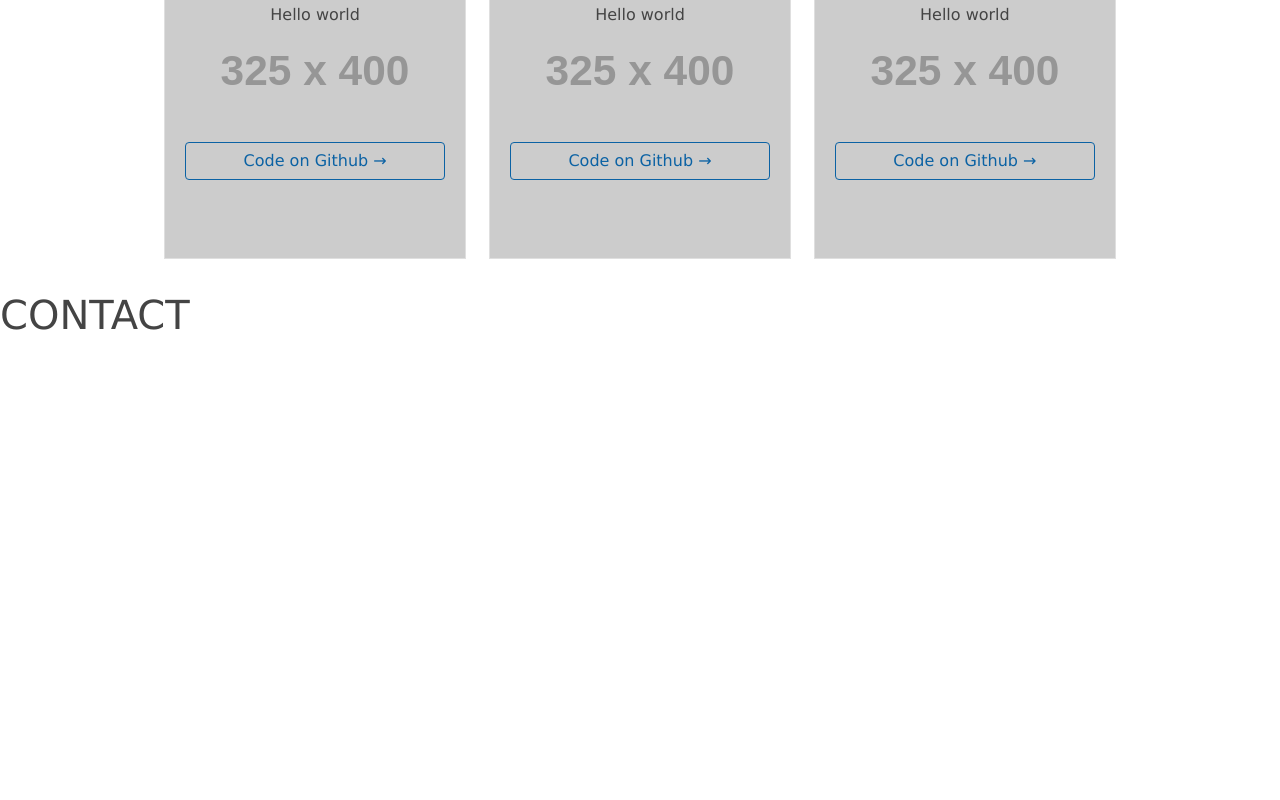
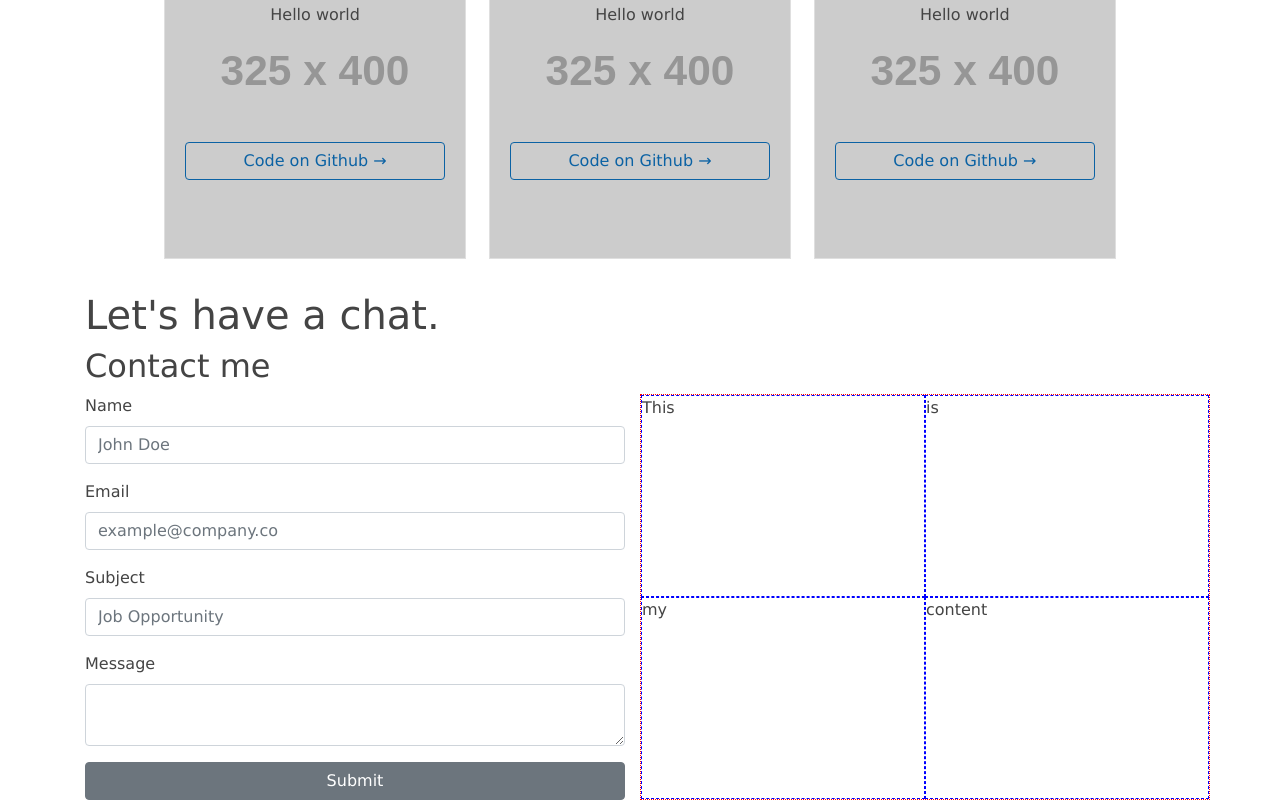
Before and after one commit to drregg6/full-stack-portfolio, a React (Create React App) app in the folder client/: page / in a window 1280 px wide. Shown: the part 1345-2145 px from the top of the page. Before the commit the page ends 1692 px from the top, so only its background shows below. Built offline with nearby package versions, Linux system fonts and the light colour scheme.

Commit message:
form created

```diff
--- a/client/src/components/Contact.js
+++ b/client/src/components/Contact.js
@@ -1,10 +1,72 @@
+/* text color and highlights: the jumbotron color */
+
 import React, { Component } from 'react';
+import {
+    Container,
+    Button,
+    Form,
+    FormGroup,
+    Label,
+    Input,
+    FormText
+} from 'reactstrap';
 
 class Contact extends Component {
     render() {
         return (
             <div className="custom-contact" id="contact">
-                <h1>CONTACT</h1>
+                <Container>
+                    <div className="contact-header">
+                        <h1>Let's have a chat.</h1>
+                        <h2>Contact me</h2>
+                    </div>
+                    <div className="row">
+                        <Form className="col-md-6 col-sm-12">
+                            <FormGroup>
+                                <Label for="formName">Name</Label>
+                                <Input
+                                    type="text"
+                                    name="name"
+                                    id="formName"
+                                    placeholder="John Doe"
+                                />
+                            </FormGroup>
+                            <FormGroup>
+                                <Label for="formEmail">Email</Label>
+                                <Input
+                                    type="email"
+                                    name="email"
+                                    id="formEmail"
+                                    placeholder="example@company.co"
+                                />
+                            </FormGroup>
+                            <FormGroup>
+                                <Label for="formSubject">Subject</Label>
+                                <Input
+                                    type="text"
+                                    name="subject"
+                                    id="formSubject"
+                                    placeholder="Job Opportunity"
+                                />
+                            </FormGroup>
+                            <FormGroup>
+                                <Label for="formMessage">Message</Label>
+                                <Input
+                                    type="textarea"
+                                    name="message"
+                                    id="formMessage"
+                                />
+                            </FormGroup>
+                            <Button>Submit</Button>
+                        </Form>
+                        <div className="col-md-6 col-sm-12" style={{display: 'flex', border: '1px dotted red', margin: '0', padding: '0', flexWrap: 'wrap'}}>
+                            <div className="box" style={{border: '1px dashed blue', width: '50%'}}>This</div>
+                            <div className="box" style={{border: '1px dashed blue', width: '50%'}}>is</div>
+                            <div className="box" style={{border: '1px dashed blue', width: '50%'}}>my</div>
+                            <div className="box" style={{border: '1px dashed blue', width: '50%'}}>content</div>
+                        </div>
+                    </div>
+                </Container>
             </div>
         )
     }
```
